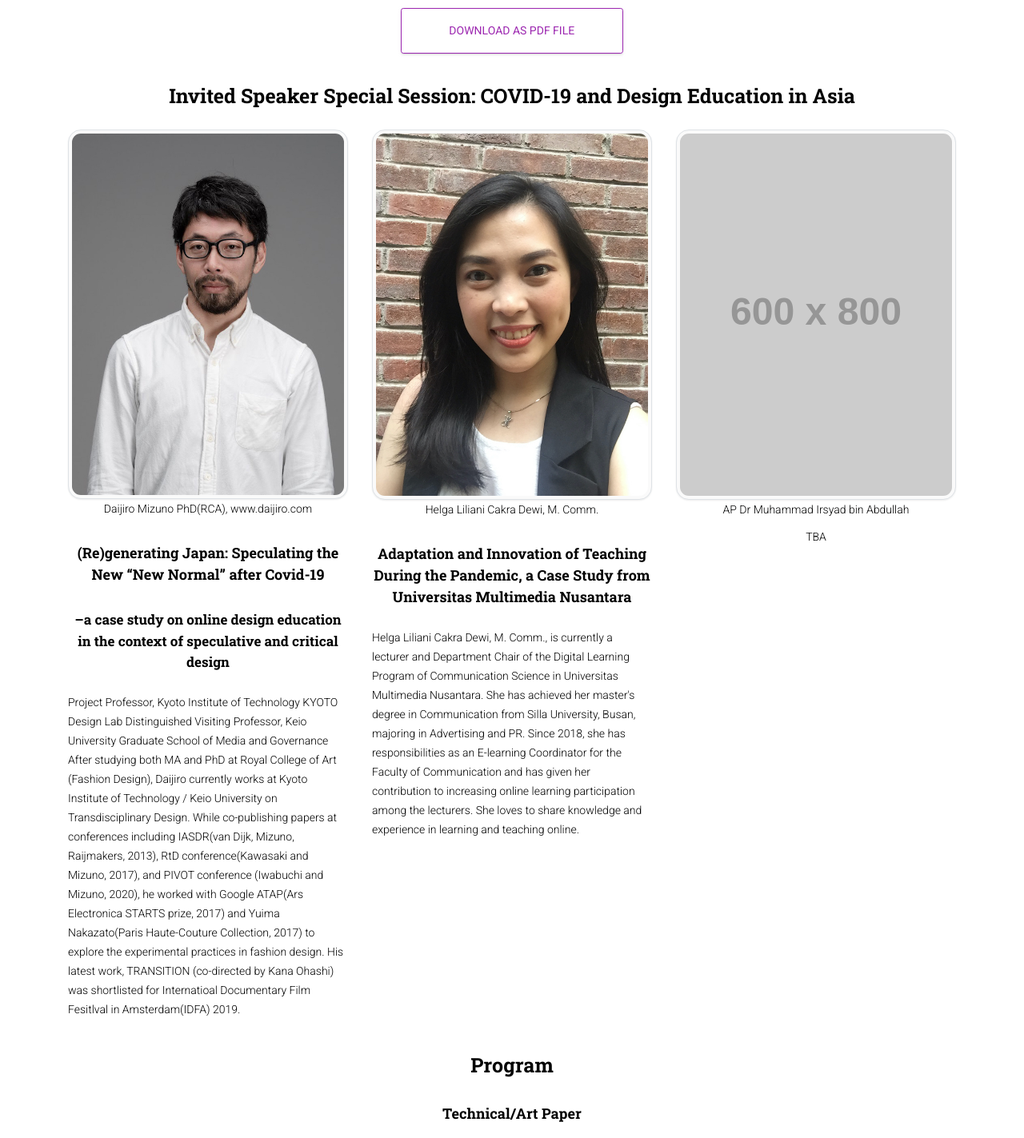
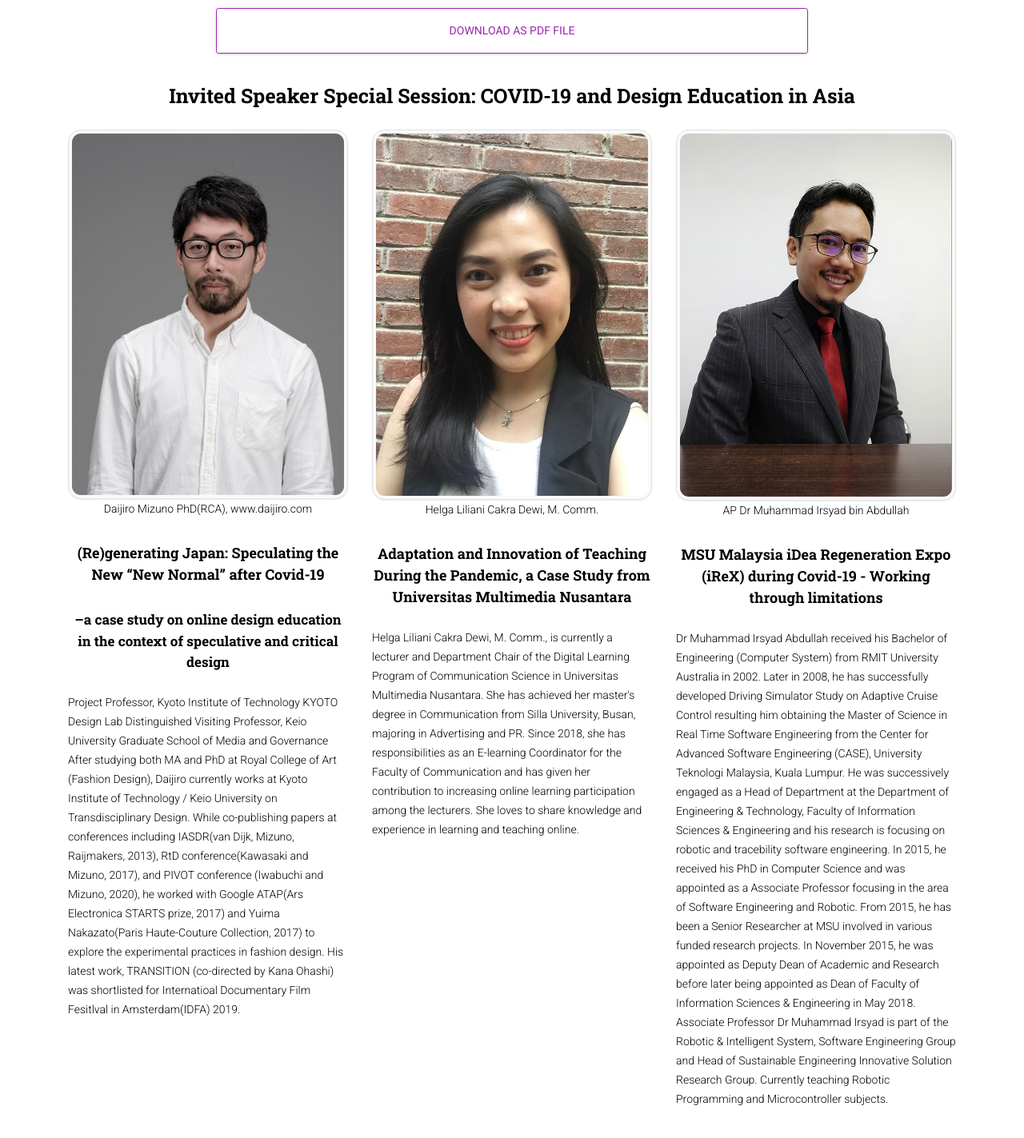
Before and after one commit to ushiama/ADADA2020, a plain HTML site: page index.html in a window 1280 px wide. Shown: the part 2096-3519 px from the top of the page at 80% size. Drawn offline with Linux system fonts and the light colour scheme; some packages are replaced by stand-ins of ours; placeholder pictures from the web are drawn by us.

Commit message:
最後の招待講演者の情報を追加

```diff
--- a/index.html
+++ b/index.html
@@ -89,7 +89,7 @@
                 <h2 class="title">Schedule</h2>
                 <h3 class="title">Timetable</h3>
                 <iframe src="https://docs.google.com/spreadsheets/d/e/2PACX-1vT05LpRLuvLOIphRZKFBhoawGKxkyeFOkLnKzTRg5pI92w2y6uR33IwxtKgGCWJkRrPd9RitPKosDog/pubhtml?gid=1518155195&amp;single=true&amp;widget=true&amp;headers=false" width=100% height=1050px></iframe>
-                <a class="btn btn-outline-primary btn-lg col-3" role="button" href="https://docs.google.com/spreadsheets/d/e/2PACX-1vT05LpRLuvLOIphRZKFBhoawGKxkyeFOkLnKzTRg5pI92w2y6uR33IwxtKgGCWJkRrPd9RitPKosDog/pub?gid=1518155195&single=true&output=pdf" target="new">Download as PDF file</a>
+                <a class="btn btn-outline-primary btn-lg col-8" role="button" href="https://docs.google.com/spreadsheets/d/e/2PACX-1vT05LpRLuvLOIphRZKFBhoawGKxkyeFOkLnKzTRg5pI92w2y6uR33IwxtKgGCWJkRrPd9RitPKosDog/pub?gid=1518155195&single=true&output=pdf" target="new">Download as PDF file</a>
 
                 <h3 class="title">Invited Speaker Special Session: COVID-19 and Design Education in Asia</h3>
 
@@ -122,11 +122,17 @@
                     </div>
 
                     <div class="col-xs-4  col-sm-4 col-md-4 col-md-offset-1">
-                        <img src="https://placehold.jp/600x800.png?text=TBA" alt="Thumbnail Image" class="img-thumbnail img-responsive">
+                        <img src="./img/irsyad.jpg" alt="Thumbnail Image" class="img-thumbnail img-responsive">
 
                         <p class="text-center">AP Dr Muhammad Irsyad bin Abdullah</p>
-                        <p>
-                            TBA
+                        <h4 class="title">MSU Malaysia iDea Regeneration Expo (iReX) during Covid-19 - Working through limitations</h4>
+                        <p class="text-left">
+                            Dr Muhammad Irsyad Abdullah received his Bachelor of Engineering (Computer System) from RMIT University Australia in 2002. Later in 2008, he has successfully developed Driving Simulator Study on Adaptive Cruise Control resulting him obtaining the Master
+                            of Science in Real Time Software Engineering from the Center for Advanced Software Engineering (CASE), University Teknologi Malaysia, Kuala Lumpur. He was successively engaged as a Head of Department at the Department of Engineering
+                            & Technology, Faculty of Information Sciences & Engineering and his research is focusing on robotic and tracebility software engineering. In 2015, he received his PhD in Computer Science and was appointed as a Associate Professor
+                            focusing in the area of Software Engineering and Robotic. From 2015, he has been a Senior Researcher at MSU involved in various funded research projects. In November 2015, he was appointed as Deputy Dean of Academic and Research
+                            before later being appointed as Dean of Faculty of Information Sciences & Engineering in May 2018. Associate Professor Dr Muhammad Irsyad is part of the Robotic & Intelligent System, Software Engineering Group and Head of Sustainable
+                            Engineering Innovative Solution Research Group. Currently teaching Robotic Programming and Microcontroller subjects.
                         </p>
                     </div>
 
@@ -136,12 +142,12 @@
                 <h4 class="title">Technical/Art Paper</h4>
                 <iframe src="https://docs.google.com/spreadsheets/d/e/2PACX-1vT05LpRLuvLOIphRZKFBhoawGKxkyeFOkLnKzTRg5pI92w2y6uR33IwxtKgGCWJkRrPd9RitPKosDog/pubhtml?gid=871143533&amp;single=true&amp;widget=true&amp;headers=false" width=100% height=500px></iframe>
 
-                <a class="btn btn-outline-primary btn-lg col-3" role="button" href="https://docs.google.com/spreadsheets/d/e/2PACX-1vT05LpRLuvLOIphRZKFBhoawGKxkyeFOkLnKzTRg5pI92w2y6uR33IwxtKgGCWJkRrPd9RitPKosDog/pub?gid=871143533&single=true&output=pdf" target="new">Download as PDF file</a>
+                <a class="btn btn-outline-primary btn-lg col-8" role="button" href="https://docs.google.com/spreadsheets/d/e/2PACX-1vT05LpRLuvLOIphRZKFBhoawGKxkyeFOkLnKzTRg5pI92w2y6uR33IwxtKgGCWJkRrPd9RitPKosDog/pub?gid=871143533&single=true&output=pdf" target="new">Download as PDF file</a>
 
 
                 <h4 class="title">Work-In-Progress</h4>
                 <iframe src="https://docs.google.com/spreadsheets/d/e/2PACX-1vT05LpRLuvLOIphRZKFBhoawGKxkyeFOkLnKzTRg5pI92w2y6uR33IwxtKgGCWJkRrPd9RitPKosDog/pubhtml?gid=1521574670&amp;single=true&amp;widget=true&amp;headers=false" width=100% height=500px></iframe>
-                <a class="btn btn-outline-primary btn-lg col-3" role="button" href="https://docs.google.com/spreadsheets/d/e/2PACX-1vT05LpRLuvLOIphRZKFBhoawGKxkyeFOkLnKzTRg5pI92w2y6uR33IwxtKgGCWJkRrPd9RitPKosDog/pub?gid=1521574670&single=true&output=pdf" target="new">Download as PDF file</a>
+                <a class="btn btn-outline-primary btn-lg col-8" role="button" href="https://docs.google.com/spreadsheets/d/e/2PACX-1vT05LpRLuvLOIphRZKFBhoawGKxkyeFOkLnKzTRg5pI92w2y6uR33IwxtKgGCWJkRrPd9RitPKosDog/pub?gid=1521574670&single=true&output=pdf" target="new">Download as PDF file</a>
             </div>
 
 
```
Also changed, not shown: img/irsyad.jpg (added), 1 other file.
